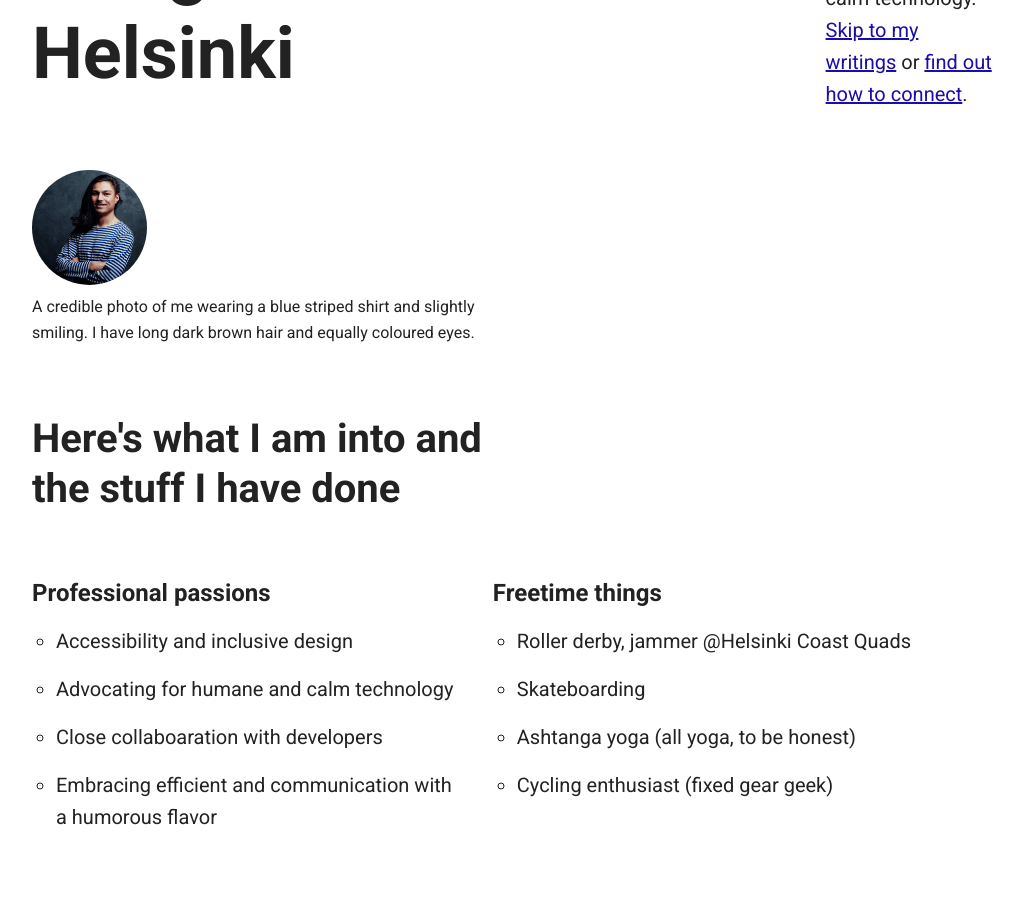
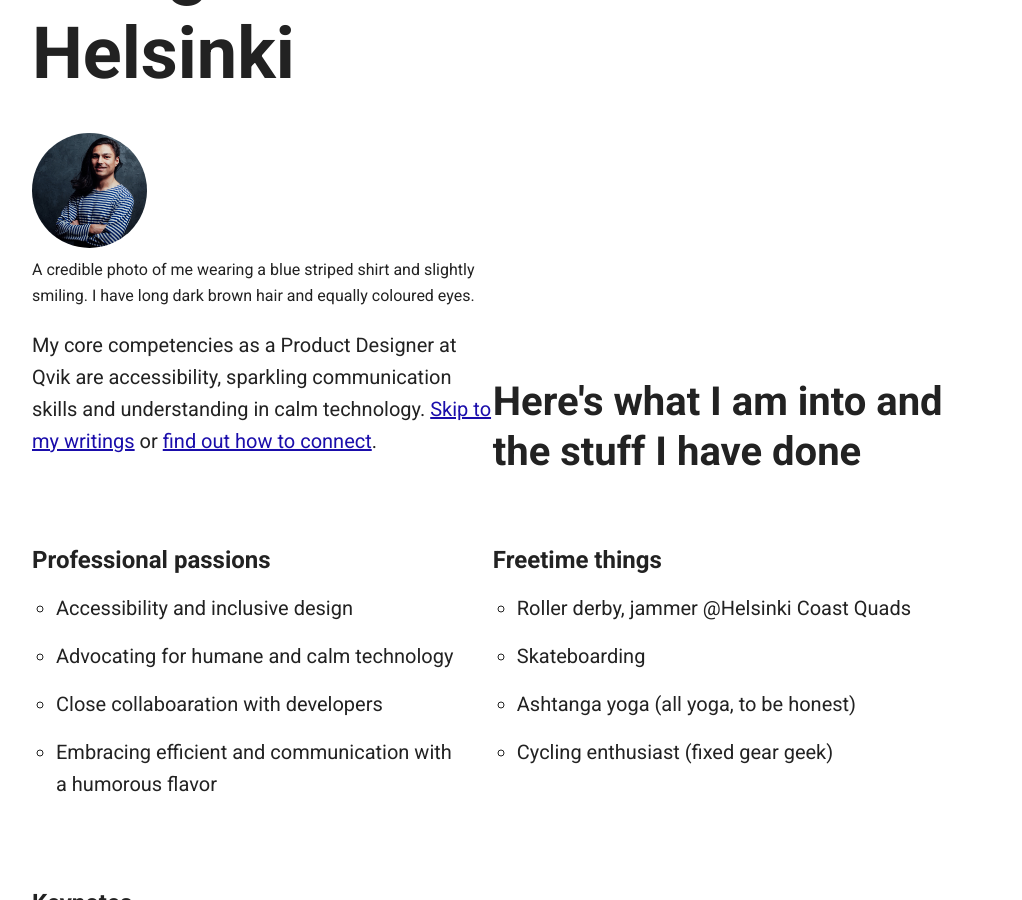
Before and after one commit to jesseu/jesseu.github.io, a Jekyll site: the page built from index.html, in a window 1280 px wide and 900 px high, scrolled down 306 px. Shown: the whole window, without its empty margins (128-1150 px from the left). Built offline with Jekyll 4.4.1, drawn with Linux system fonts in a browser that asks for light colours.

Commit message:
Update index.html

```diff
--- a/index.html
+++ b/index.html
@@ -7,13 +7,16 @@ title: Jesse Ukkonen
 		<div class="ten columns" style="margin-top: 15%">
 		<h1>Hello, I’m Jesse, a designer based in Helsinki</h1>
 	      	</div>
-		<p>My core competencies as a Product Designer at Qvik are accessibility, sparkling communication skills and understanding in calm technology. <a href="#writings">Skip to my writings</a> or <a href="#connect">find out how to connect</a>.</p>
 	</div>
+
 	<figure class="one-half column">
 	  <img src="images/jesse_qvik_cv_square.jpg" alt="A credible photo of me wearing a blue striped shirt and slightly smiling">
 	  <figcaption>A credible photo of me wearing a blue striped shirt and slightly smiling. I have long dark brown hair and equally coloured eyes.</figcaption>
 	</figure>
 
+	<div class="row, one-half column">
+		<p>My core competencies as a Product Designer at Qvik are accessibility, sparkling communication skills and understanding in calm technology. <a href="#writings">Skip to my writings</a> or <a href="#connect">find out how to connect</a>.</p>
+	</div>
 
 
 	<div class="row">
```
